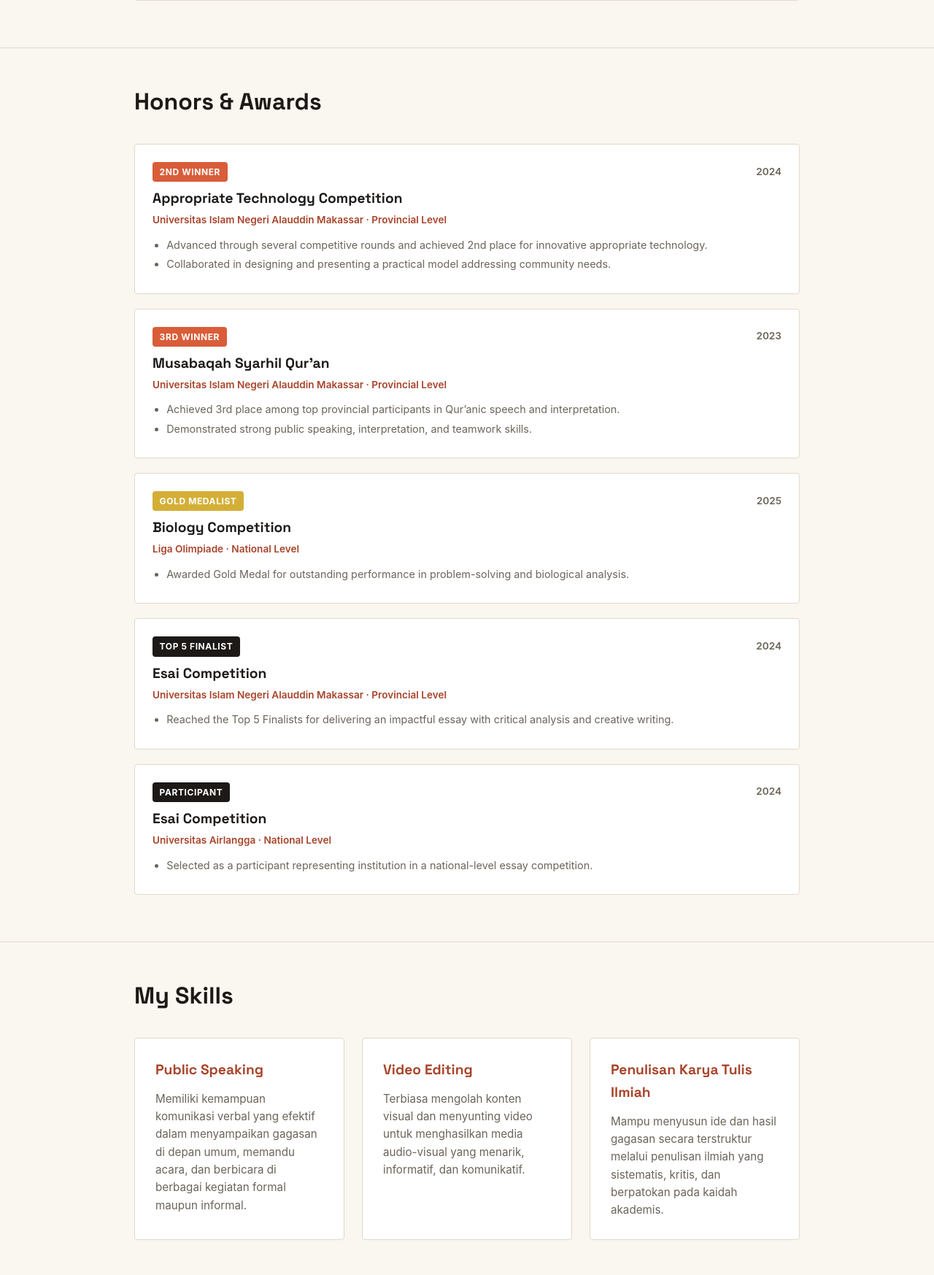
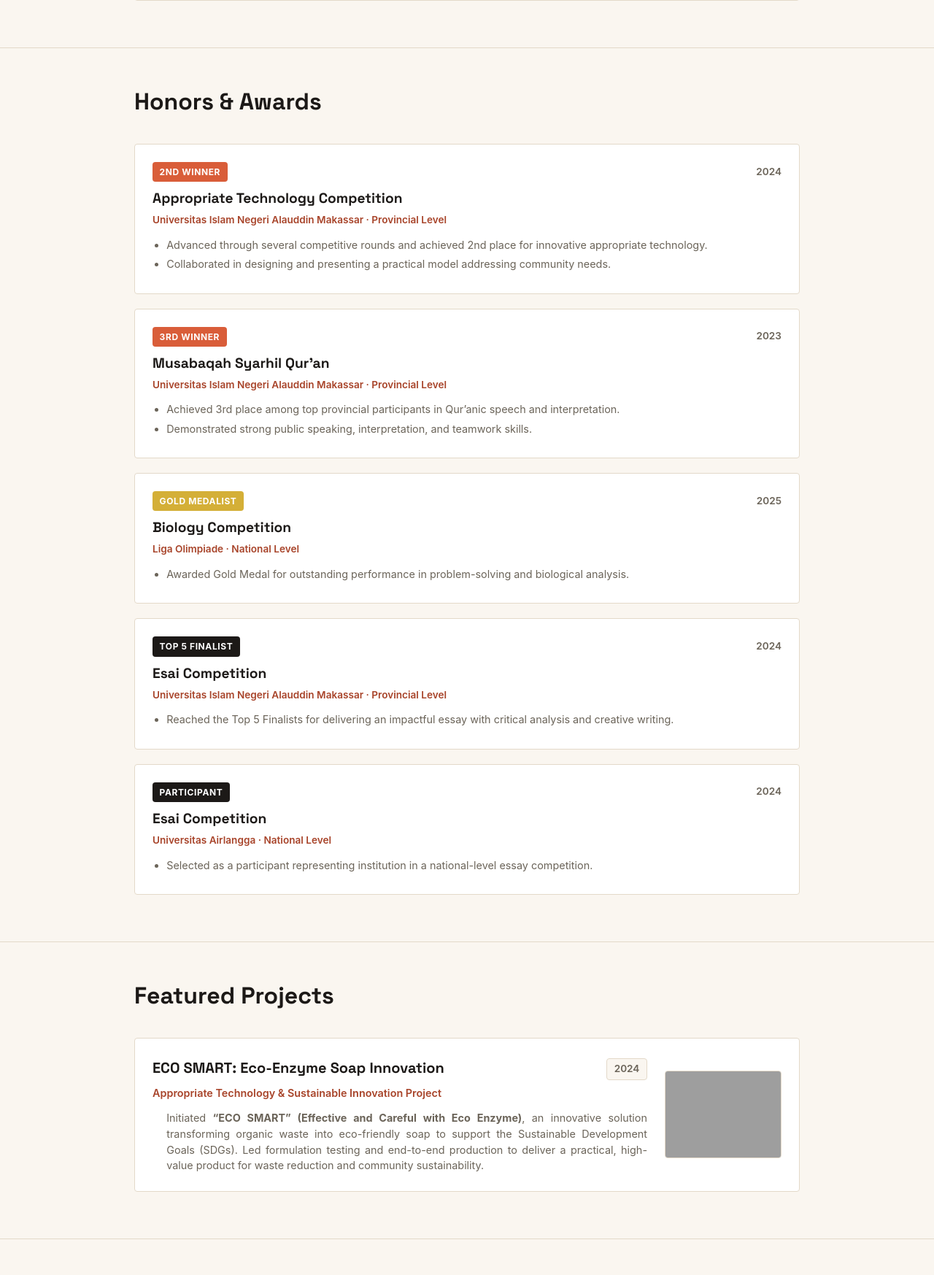
Before and after one commit to filzashafira/myportofolio, a Django app: page / in a window 1280 px wide. Shown: the part 2685-4432 px from the top of the page at 73% size. Run offline with Django 5.2, Linux system fonts and the light colour scheme; grey boxes are pictures that could not be loaded.

Commit message:
feat: membuat struktur HTML untuk section

```diff
--- a/static/css/style.css
+++ b/static/css/style.css
@@ -401,10 +401,11 @@ h1, .brand {
     text-align: justify;
 }
 
-.experience-list {
+.experience-list,
+.projects-list {
     display: flex;
     flex-direction: column;
-    gap: 1.25rem;
+    gap: 1.5rem;
 }
 
 .exp-card {
--- a/templates/index.html
+++ b/templates/index.html
@@ -16,7 +16,9 @@
             <nav>
                 <a href="#profile">Profile</a>
                 <a href="#education">Education</a>
+                <a href="#experience">Experience</a>
                 <a href="#awards">Awards</a>
+                <a href="#projects">Projects</a>
                 <a href="#skills">Skills</a>
             </nav>
         </div>
@@ -264,15 +266,32 @@
             </div>
         </section>
 
+        <section id="projects" class="skills-section">
+            <div class="container">
+                <h2>Featured Projects</h2>
+                <div class="projects-list">
 
+                    <article class="exp-card">
+                        <div class="exp-body">
+                            <div class="exp-text">
+                                <div class="exp-header">
+                                    <h3>ECO SMART: Eco-Enzyme Soap Innovation</h3>
+                                    <span class="exp-year">2024</span>
+                                </div>
+                                <p class="exp-org">Appropriate Technology & Sustainable Innovation Project</p>
+                                <p class="exp-desc" style="margin-top: 0.5rem; text-align: justify;">
+                                    Initiated <strong>“ECO SMART” (Effective and Careful with Eco Enzyme)</strong>, an innovative solution transforming organic waste into eco-friendly soap to support the Sustainable Development Goals (SDGs). Led formulation testing and end-to-end production to deliver a practical, high-value product for waste reduction and community sustainability.
+                                </p>
+                            </div>
+                            <div class="exp-media">
+                                <img src="/static/img/project-ecosmart.jpg" alt="ECO SMART Project Documentation" class="exp-img">
+                            </div>
+                        </div>
+                    </article>
 
-
-
-
-
-
-
-
+                </div>
+            </div>
+        </section>
 
         <section id="skills" class="skills-section">
             <div class="container">
```
Also changed, not shown: 1 other file.
